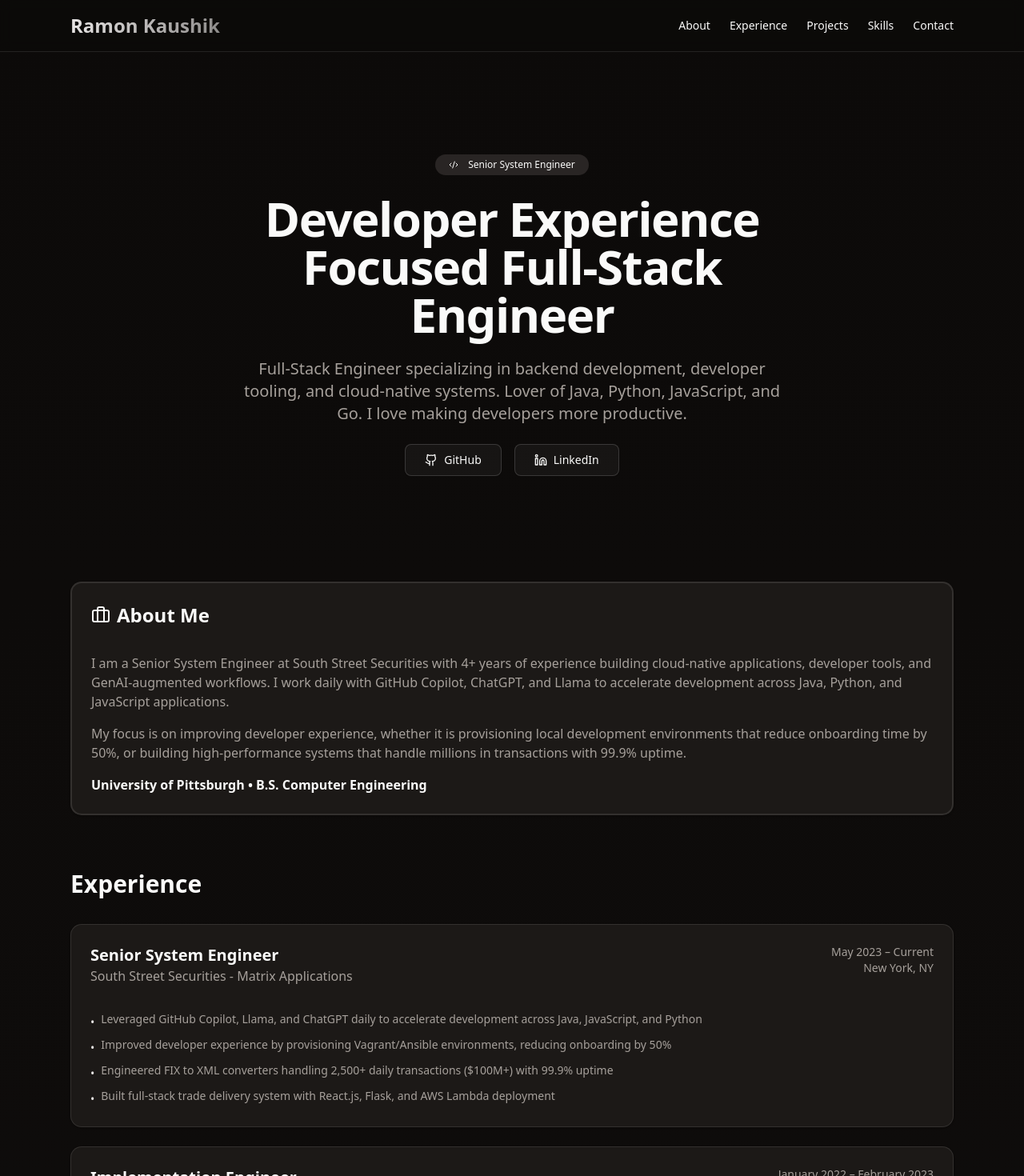
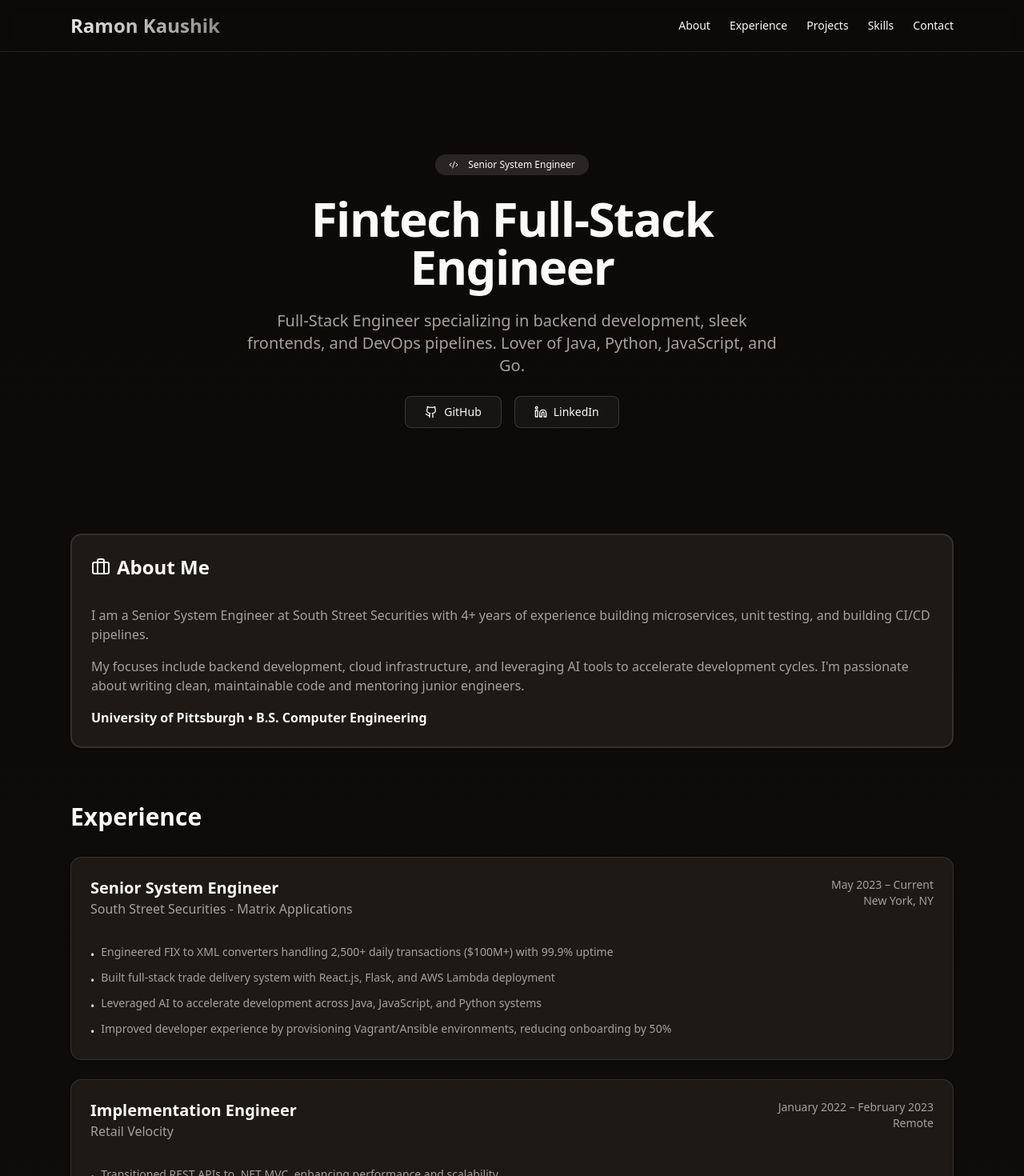
Before and after one commit to ramonkaushik/ramonbot, a Next.js app: page / in a window 1280 px wide. Shown: the top 1470 px of the page at 80% size. Built offline with nearby package versions, Linux system fonts and the light colour scheme.

Commit message:
Updated info to be a more general full-stack engineer

```diff
--- a/app/page.tsx
+++ b/app/page.tsx
@@ -35,11 +35,11 @@
       period: "May 2023 – Current",
       location: "New York, NY",
       highlights: [
-        "Leveraged GitHub Copilot, Llama, and ChatGPT daily to accelerate development across Java, JavaScript, and Python",
-        "Improved developer experience by provisioning Vagrant/Ansible environments, reducing onboarding by 50%",
         "Engineered FIX to XML converters handling 2,500+ daily transactions ($100M+) with 99.9% uptime",
         "Built full-stack trade delivery system with React.js, Flask, and AWS Lambda deployment",
-      ]
+        "Leveraged AI to accelerate development across Java, JavaScript, and Python systems",
+        "Improved developer experience by provisioning Vagrant/Ansible environments, reducing onboarding by 50%",
+        ]
     },
     {
       company: "Retail Velocity",
@@ -68,7 +68,7 @@
     "Languages": ["Java", "Python", "JavaScript", "C++", "SQL"],
     "Frameworks": ["Spring Boot", "React", "Next.js", "Flask", ".NET"],
     "DevOps": ["Docker", "Artifactory", "Jenkins", "Ansible", "Vagrant"],
-    "GenAI Tools": ["GitHub Copilot", "ChatGPT", "Llama"],
+    "AI Tools": ["GitHub Copilot", "ChatGPT", "Claude"],
     "Cloud & Data": ["AWS Lambda", "Azure ML", "MongoDB", "PostgreSQL"],
   };
 
@@ -77,7 +77,7 @@
     {
       title: "Portfolio Website",
       description: "My personal portfolio website showcasing my projects, skills, and experience. Dockerized, optimized for Kubernetes, and deployed through Vercel. Animated with GSAP. UI assistance from Claude.",
-      technologies: ["Next.js", "Docker", "Kubernetes", "GSAP", "Vercel", "Claude"],
+      technologies: ["Next.js", "Docker", "Kubernetes", "GSAP", "Vercel", "Claude", "react.js"],
       link: "https://github.com/ramonkaushik/ramonbot",
     },
   ];
@@ -313,12 +313,12 @@
           </Badge>
           {/* Main headline */}
           <h2 className="hero-title text-4xl md:text-6xl font-bold tracking-tight">
-            Developer Experience Focused Full-Stack Engineer
+            Fintech Full-Stack Engineer
           </h2>
           {/* Subtitle describing expertise */}
           <p className="hero-description text-lg md:text-xl text-muted-foreground max-w-2xl mx-auto">
-            Full-Stack Engineer specializing in backend development, developer tooling, and cloud-native systems.
-            Lover of Java, Python, JavaScript, and Go. I love making developers more productive.
+            Full-Stack Engineer specializing in backend development, sleek frontends, and DevOps pipelines.
+            Lover of Java, Python, JavaScript, and Go.
           </p>
           {/* CTA buttons */}
           <div className="hero-buttons flex gap-4 justify-center flex-wrap">
@@ -350,13 +350,11 @@
           <CardContent className="space-y-4 text-muted-foreground">
             <p>
               I am a Senior System Engineer at South Street Securities with 4+ years of experience building
-              cloud-native applications, developer tools, and GenAI-augmented workflows. I work daily with
-              GitHub Copilot, ChatGPT, and Llama to accelerate development across Java, Python, and JavaScript applications.
+              microservices, unit testing, and building CI/CD pipelines.
             </p>
             <p>
-              My focus is on improving developer experience, whether it is provisioning local development
-              environments that reduce onboarding time by 50%, or building high-performance systems that
-              handle millions in transactions with 99.9% uptime.
+              My focuses include backend development, cloud infrastructure, and leveraging AI tools to accelerate development cycles.
+              I'm passionate about writing clean, maintainable code and mentoring junior engineers.
             </p>
             <p className="font-semibold text-foreground">
               University of Pittsburgh • B.S. Computer Engineering
```
